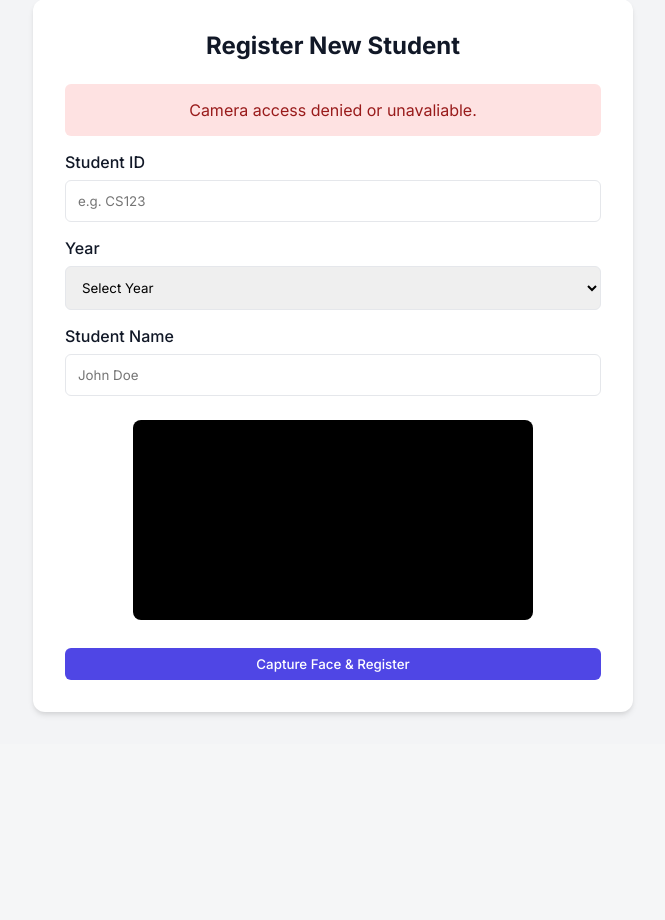
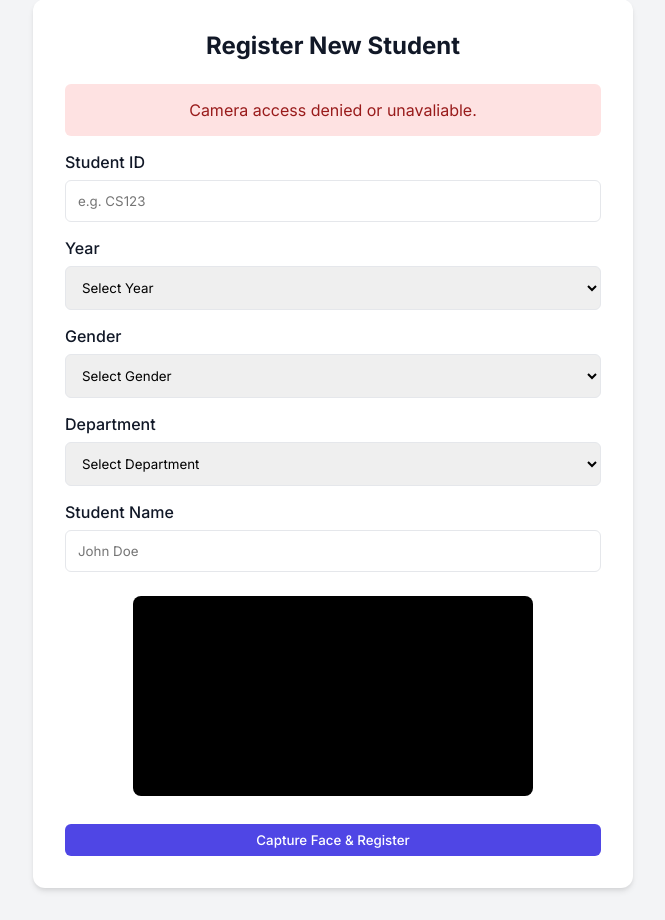
Before and after one commit to Muhammadshan765/FaceAttendence, a Django app: page /register/ in a window 1280 px wide. Shown: the part 94-1014 px from the top of the page, without its empty margins (307-972 px from the left). Before the commit the page ends 810 px from the top, so only its background shows below. Run offline with Django 4.2, Linux system fonts and the light colour scheme.

Commit message:
add extrra fieldds in the user register

```diff
--- /dev/null
+++ b/admin_credentials.txt
@@ -0,0 +1,5 @@
+Admin Login Credentials
+-----------------------
+Username: admin
+Password: admin
+Email: admin@example.com
--- a/attendance/views.py
+++ b/attendance/views.py
@@ -10,16 +10,23 @@ from .utils import get_face_encoding, match_face, encoding_to_string, string_to_
 
 def dashboard(request):
     date_filter = request.GET.get('date')
-    if date_filter:
-        recent_attendance = Attendance.objects.filter(date=date_filter).select_related('student').order_by('-date', '-time')[:10]
-    else:
-        recent_attendance = Attendance.objects.select_related('student').order_by('-date', '-time')[:10]
+    dept_filter = request.GET.get('department')
+    year_filter = request.GET.get('year')
+
+    filters = {}
+    if date_filter: filters['date'] = date_filter
+    if dept_filter: filters['student__department'] = dept_filter
+    if year_filter: filters['student__year'] = year_filter
+
+    recent_attendance = Attendance.objects.filter(**filters).select_related('student').order_by('-date', '-time')[:10]
 
     context = {
         'recent_attendance': recent_attendance,
         'total_students': Student.objects.count(),
         'today_attendance': Attendance.objects.filter(date=datetime.now().date()).count(),
-        'selected_date': date_filter or ''
+        'selected_date': date_filter or '',
+        'selected_dept': dept_filter or '',
+        'selected_year': year_filter or '',
     }
     return render(request, 'attendance/dashboard.html', context)
 
@@ -31,11 +38,21 @@ def recognize(request):
 
 def history(request):
     date_filter = request.GET.get('date')
-    if date_filter:
-        attendance_records = Attendance.objects.filter(date=date_filter).select_related('student').order_by('-date', '-time')
-    else:
-        attendance_records = Attendance.objects.select_related('student').order_by('-date', '-time')
-    return render(request, 'attendance/history.html', {'records': attendance_records, 'selected_date': date_filter or ''})
+    dept_filter = request.GET.get('department')
+    year_filter = request.GET.get('year')
+
+    filters = {}
+    if date_filter: filters['date'] = date_filter
+    if dept_filter: filters['student__department'] = dept_filter
+    if year_filter: filters['student__year'] = year_filter
+
+    attendance_records = Attendance.objects.filter(**filters).select_related('student').order_by('-date', '-time')
+    return render(request, 'attendance/history.html', {
+        'records': attendance_records,
+        'selected_date': date_filter or '',
+        'selected_dept': dept_filter or '',
+        'selected_year': year_filter or ''
+    })
 
 @csrf_exempt
 def register_face(request):
@@ -45,10 +62,12 @@ def register_face(request):
             name = data.get('name')
             student_id = data.get('student_id')
             year = data.get('year')
+            gender = data.get('gender')
+            department = data.get('department')
             image_b64 = data.get('image')
 
-            if not name or not student_id or not year or not image_b64:
-                return JsonResponse({'status': 'error', 'message': 'Name, Student ID, Year, and Image are required'})
+            if not name or not student_id or not year or not gender or not department or not image_b64:
+                return JsonResponse({'status': 'error', 'message': 'Name, Student ID, Year, Gender, Department, and Image are required'})
 
             encoding, error = get_face_encoding(image_b64)
             if error:
@@ -69,7 +88,7 @@ def register_face(request):
 
             # Save to DB
             encoding_str = encoding_to_string(encoding)
-            Student.objects.create(name=name, student_id=student_id, year=year, face_encoding=encoding_str)
+            Student.objects.create(name=name, student_id=student_id, year=year, gender=gender, department=department, face_encoding=encoding_str)
 
             return JsonResponse({'status': 'success', 'message': f'Successfully registered {name} ({student_id})'})
 
@@ -133,18 +152,25 @@ def export_csv(request):
     response['Content-Disposition'] = 'attachment; filename="attendance_records.csv"'
 
     writer = csv.writer(response)
-    writer.writerow(['Student ID', 'Name', 'Year', 'Date', 'Time'])
+    writer.writerow(['Student ID', 'Name', 'Gender', 'Department', 'Year', 'Date', 'Time'])
 
     date_filter = request.GET.get('date')
-    if date_filter:
-        attendance_records = Attendance.objects.filter(date=date_filter).select_related('student').order_by('-date', '-time')
-    else:
-        attendance_records = Attendance.objects.select_related('student').order_by('-date', '-time')
+    dept_filter = request.GET.get('department')
+    year_filter = request.GET.get('year')
+
+    filters = {}
+    if date_filter: filters['date'] = date_filter
+    if dept_filter: filters['student__department'] = dept_filter
+    if year_filter: filters['student__year'] = year_filter
+
+    attendance_records = Attendance.objects.filter(**filters).select_related('student').order_by('-date', '-time')
 
     for record in attendance_records:
         writer.writerow([
             record.student.student_id or 'N/A',
             record.student.name,
+            record.student.gender or 'N/A',
+            record.student.department or 'N/A',
             record.student.year or 'N/A',
             record.date.strftime('%d %b %Y') if record.date else 'N/A',
             record.time.strftime('%I:%M %p') if record.time else 'N/A'
--- a/templates/attendance/register.html
+++ b/templates/attendance/register.html
@@ -18,6 +18,24 @@
             <option value="2nd Year">2nd Year</option>
             <option value="3rd Year">3rd Year</option>
             <option value="4th Year">4th Year</option>
+        </select>
+
+        <label for="studentGender" style="display: block; margin-bottom: 0.5rem; font-weight: 500;">Gender</label>
+        <select id="studentGender" style="width: 100%; padding: 0.75rem; border: 1px solid var(--border); border-radius: 6px; margin-bottom: 1rem;">
+            <option value="">Select Gender</option>
+            <option value="Male">Male</option>
+            <option value="Female">Female</option>
+            <option value="Other">Other</option>
+        </select>
+
+        <label for="studentDepartment" style="display: block; margin-bottom: 0.5rem; font-weight: 500;">Department</label>
+        <select id="studentDepartment" style="width: 100%; padding: 0.75rem; border: 1px solid var(--border); border-radius: 6px; margin-bottom: 1rem;">
+            <option value="">Select Department</option>
+            <option value="CS">Computer Science</option>
+            <option value="IT">Information Technology</option>
+            <option value="ECE">Electronics and Communication</option>
+            <option value="ME">Mechanical Engineering</option>
+            <option value="CE">Civil Engineering</option>
         </select>
 
         <label for="studentName" style="display: block; margin-bottom: 0.5rem; font-weight: 500;">Student Name</label>
@@ -42,6 +60,8 @@
     const studentNameInput = document.getElementById('studentName');
     const studentIdInput = document.getElementById('studentId');
     const studentYearSelect = document.getElementById('studentYear');
+    const studentGenderSelect = document.getElementById('studentGender');
+    const studentDepartmentSelect = document.getElementById('studentDepartment');
     const alertBox = document.getElementById('alertBox');
 
     // Access webcam
@@ -63,9 +83,11 @@
         const name = studentNameInput.value.trim();
         const studentId = studentIdInput.value.trim();
         const year = studentYearSelect.value;
+        const gender = studentGenderSelect.value;
+        const department = studentDepartmentSelect.value;
 
-        if (!studentId || !year || !name) {
-            showAlert('error', 'Please fill in Student ID, Year, and Name.');
+        if (!studentId || !year || !gender || !department || !name) {
+            showAlert('error', 'Please fill in Student ID, Year, Gender, Department, and Name.');
             return;
         }
 
@@ -86,7 +108,7 @@
             const response = await fetch('/api/register_face/', {
                 method: 'POST',
                 headers: { 'Content-Type': 'application/json' },
-                body: JSON.stringify({ name: name, student_id: studentId, year: year, image: imageData })
+                body: JSON.stringify({ name: name, student_id: studentId, year: year, gender: gender, department: department, image: imageData })
             });
 
             const data = await response.json();
@@ -96,6 +118,8 @@
                 studentNameInput.value = '';
                 studentIdInput.value = '';
                 studentYearSelect.value = '';
+                studentGenderSelect.value = '';
+                studentDepartmentSelect.value = '';
             } else {
                 showAlert('error', data.message);
             }
```
Also changed, not shown: attendance/models.py (+17 -0 lines), create_admin.py (+9 -4 lines), templates/attendance/dashboard.html (+22 -1 lines), templates/attendance/history.html (+23 -2 lines), attendance/migrations/0004_student_department_student_gender.py (added), db.sqlite3.
